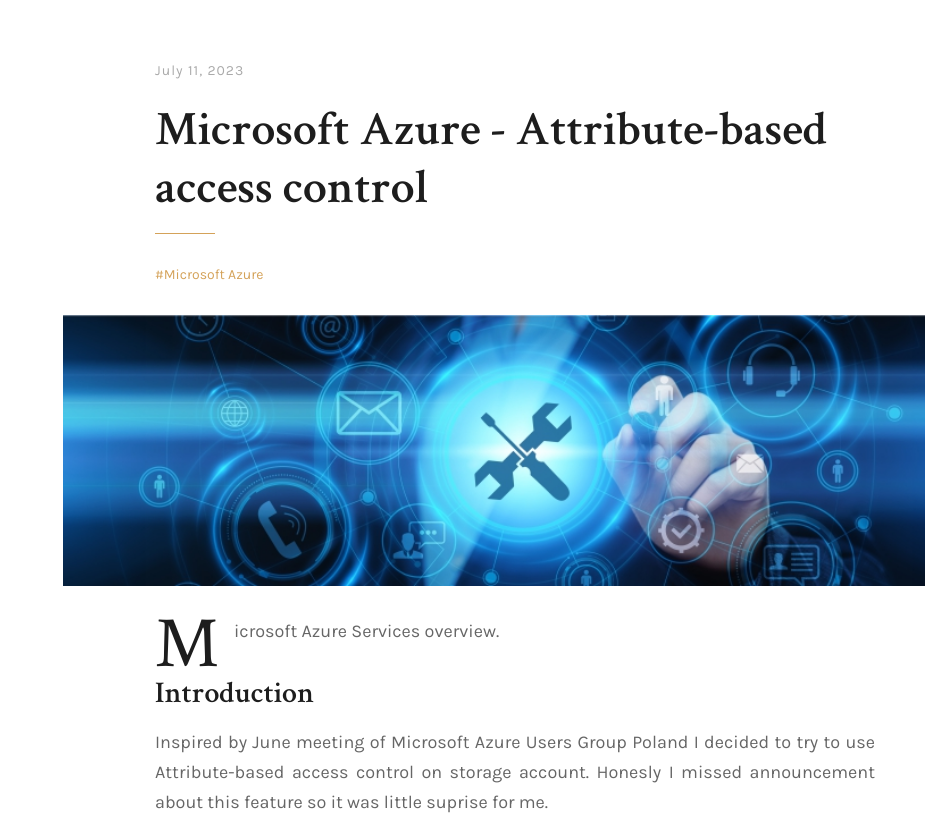
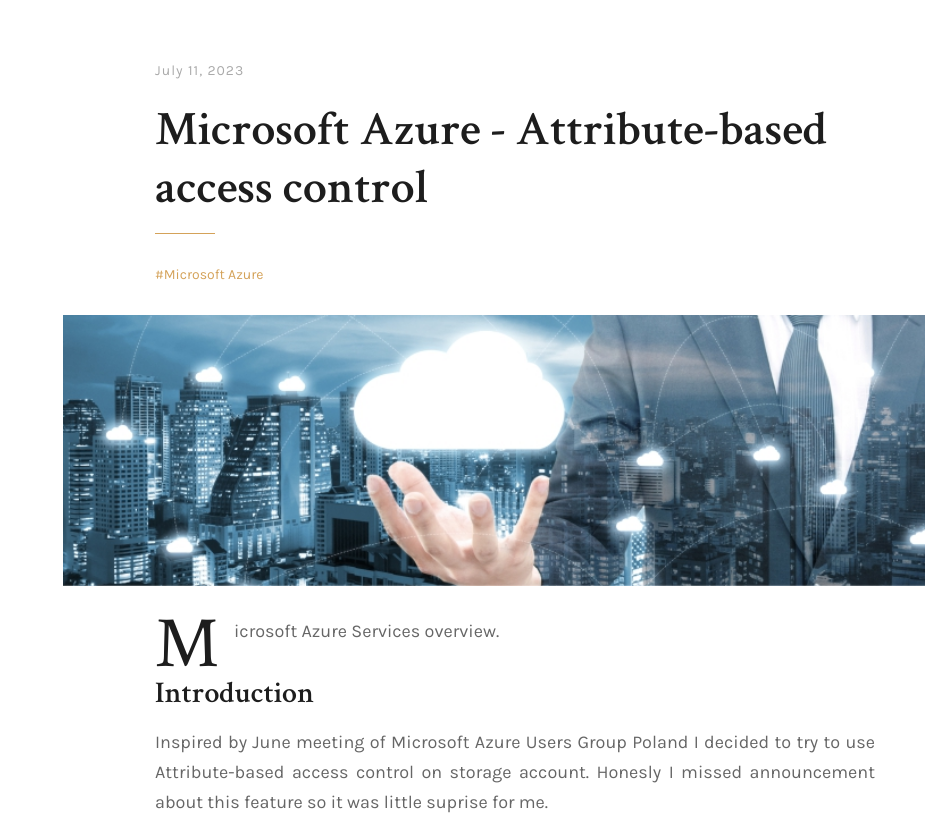
Before and after one commit to pchylak/pchylak.github.io, a Jekyll site: the page built from _posts/2023-07-11-Attribute-based-Access-Control.md, in a window 1280 px wide. Shown: the part 100-927 px from the top of the page, without its empty margins (355-1280 px from the left). Built offline with Jekyll 4.4.1, drawn with Linux system fonts in a browser that asks for light colours; grey boxes are pictures that could not be loaded.

```diff
--- a/_posts/2023-07-11-Attribute-based-Access-Control.md
+++ b/_posts/2023-07-11-Attribute-based-Access-Control.md
@@ -3,7 +3,7 @@
 title: 'Microsoft Azure - Attribute-based access control'
 tags: [Microsoft Azure]
 featured_image_thumbnail:
-featured_image: assets/images/posts/2022/FeaturedImage2.jpg
+featured_image: assets/images/posts/2022/FeaturedImage3.jpg
 hidden: false
 ---
 
```
Also changed, not shown: assets/images/favicon_old.ico (added), assets/images/flavicon.ico (added).
